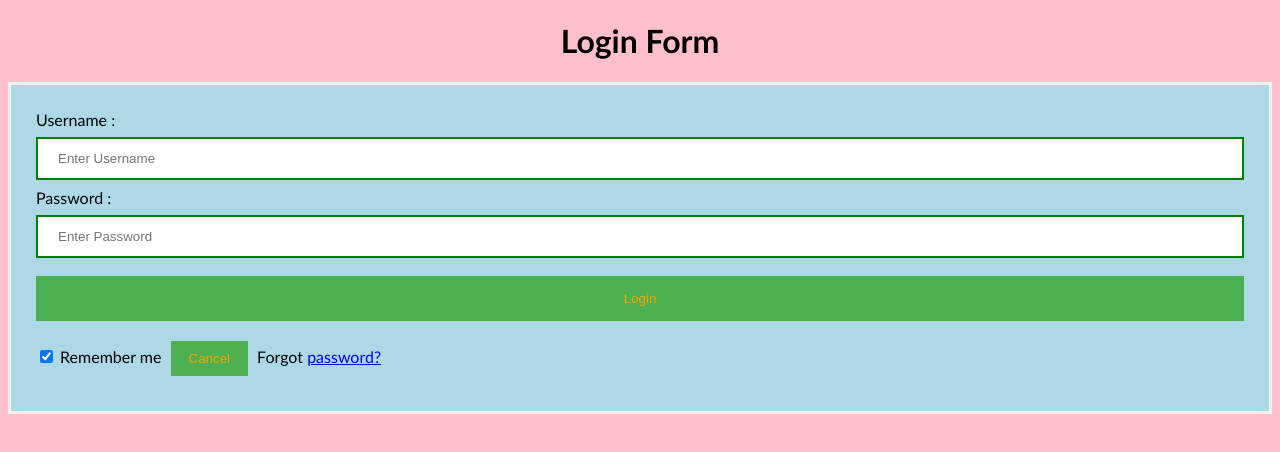
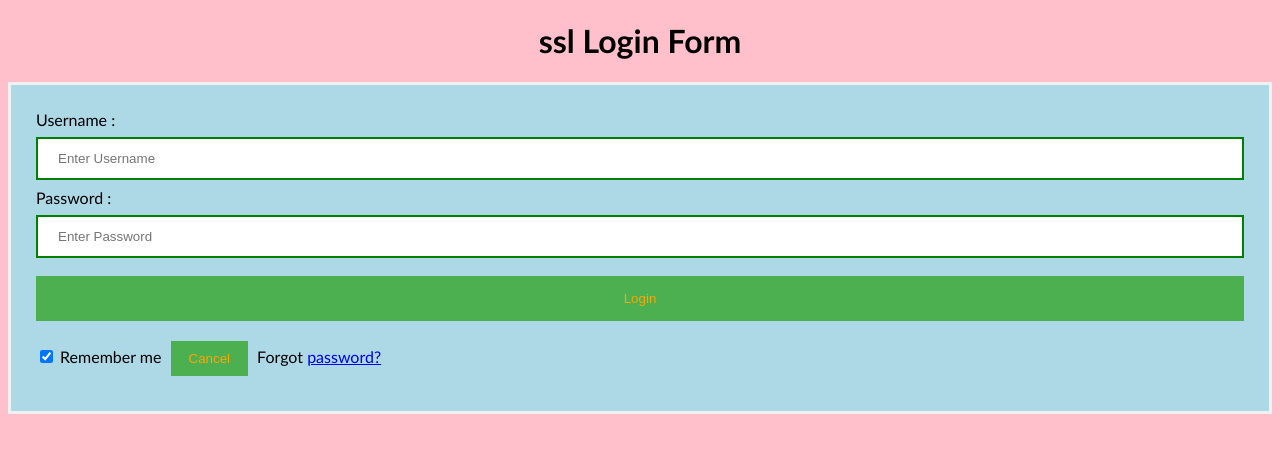
Before and after one commit to sabitabarik/2023project, a plain HTML site: page index.html in a window 1280 px wide. Drawn offline with Linux system fonts and the light colour scheme.

Commit message:
login form modified

```diff
--- a/index.html
+++ b/index.html
@@ -45,7 +45,7 @@ button {
 </style>
 </head>
 <body>
-    <center> <h1> Login Form </h1> </center>
+    <center> <h1>ssl Login Form </h1> </center>
     <form>
         <div class="container">
             <label>Username : </label>
```
